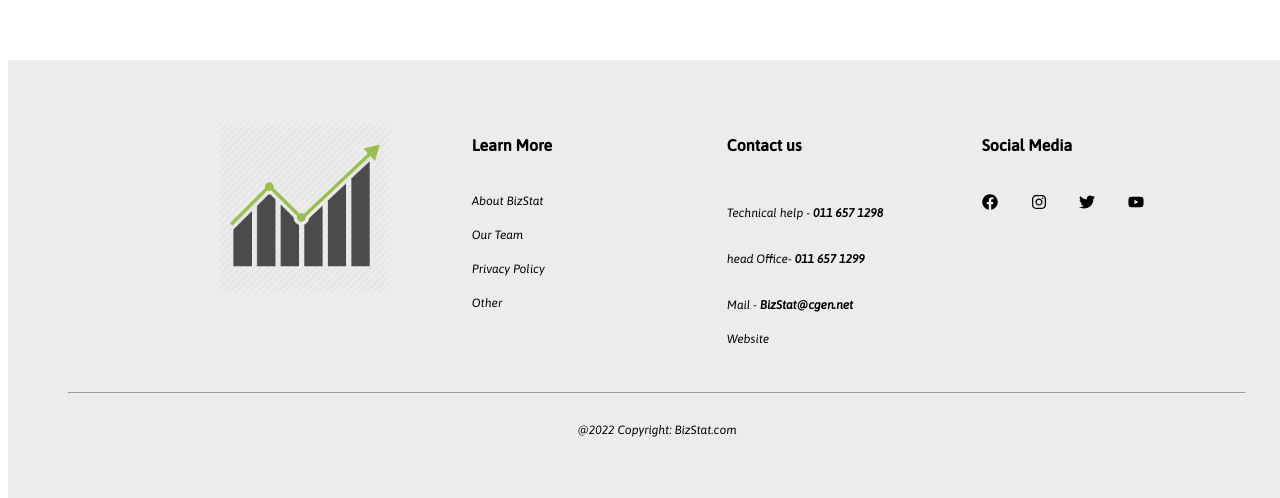
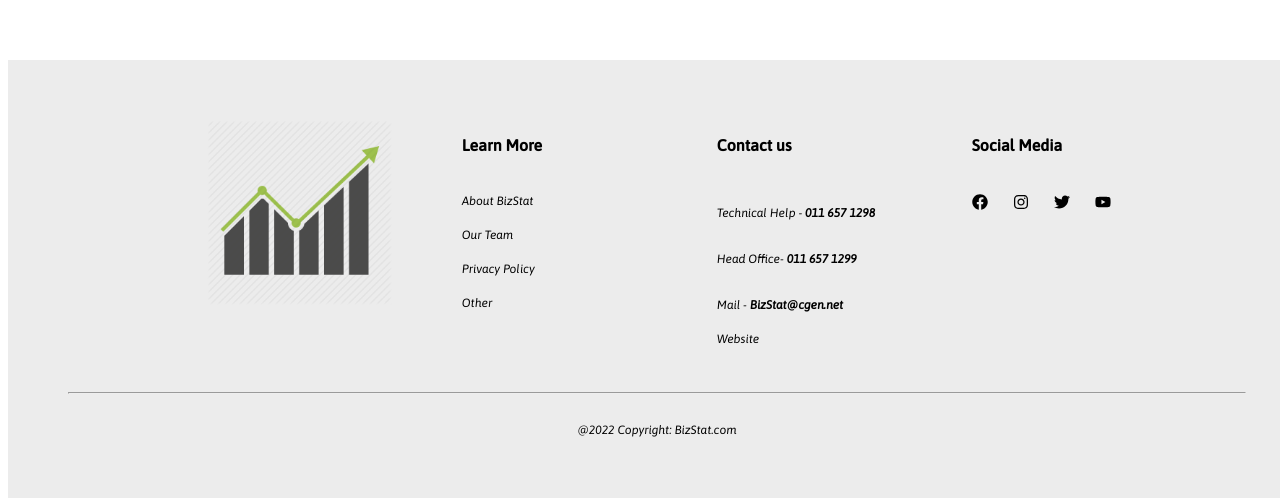
Before and after one commit to Team-Divups/rs-admin, a React (Create React App) app: page / in a window 1280 px wide. Shown: the part 302-800 px from the top of the page. Built offline with nearby package versions, Linux system fonts and the light colour scheme.

Commit message:
finalized-footer

```diff
--- a/src/Components/Header/Footer.js
+++ b/src/Components/Header/Footer.js
@@ -18,7 +18,7 @@
 	<Container>
 		<Row>
 		<Column>
- 	       <img src='../Assets/logo.png'/>
+		   <img  src='../Assets/logo.png' alt='logo'/>
 		</Column>
 
 		<Column>
@@ -31,8 +31,8 @@
 
 		<Column>
 			<Heading>Contact us</Heading>
-			<FooterText>Technical help - <b>011 657 1298</b></FooterText>
-			<FooterText>head Office- <b>011 657 1299</b></FooterText>
+			<FooterText>Technical Help - <b>011 657 1298</b></FooterText>
+			<FooterText>Head Office- <b>011 657 1299</b></FooterText>
 			<FooterText>Mail - <b>BizStat@cgen.net</b></FooterText>
 			<FooterLink href="#">Website</FooterLink>
 		</Column>
--- a/src/Components/Header/FooterStyles.js
+++ b/src/Components/Header/FooterStyles.js
@@ -26,15 +26,14 @@
 display: flex;
 flex-direction: column;
 text-align: left;
-margin-left:60px;
+margin-left:50px;
 `;
-
 
 
 export const Row = styled.div`
 display: grid;
 grid-template-columns: repeat(auto-fill,
-						minmax(200px, 1fr));
+						minmax(230px, 1fr));
 grid-gap: 20px;
 
 @media (max-width: 1000px) {
@@ -64,7 +63,7 @@
 font-style: italic;
 font-family: 'Asap', sans-serif;
 &:hover {
-	color: blue;
+	color: #7DA7D9;
 	transition: 200ms ease-in;
 }
 `;
```
